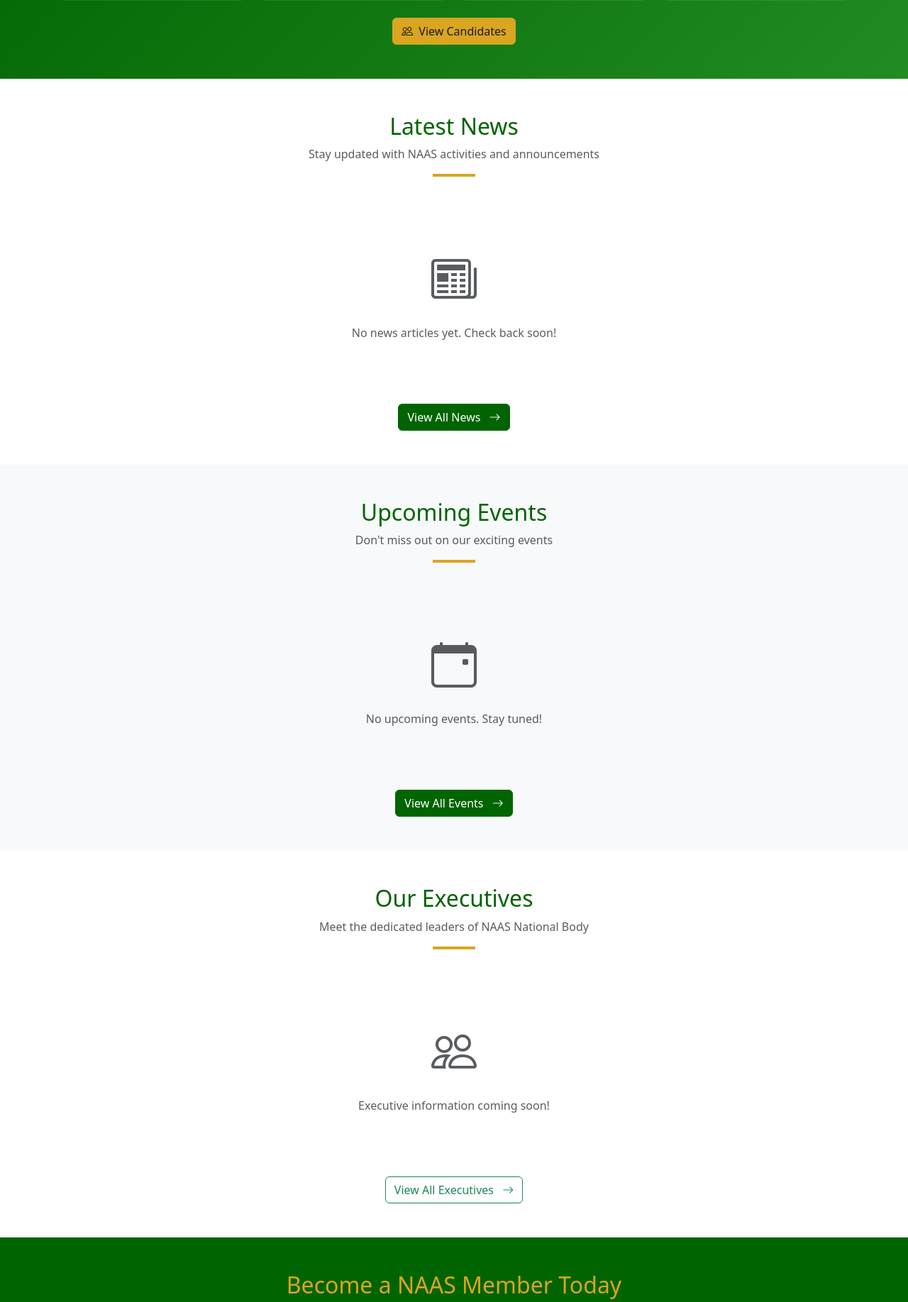
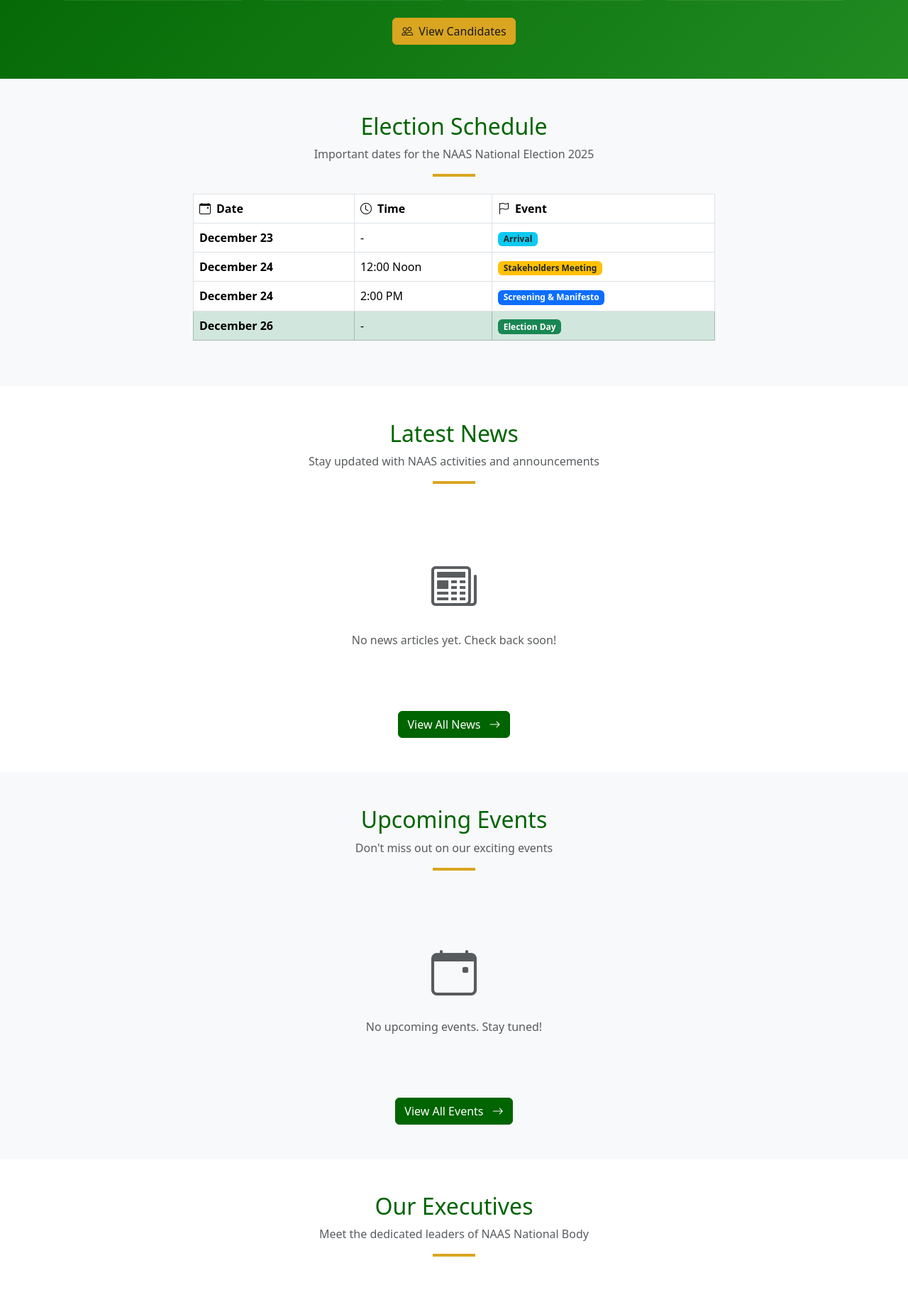
Before and after one commit to Haditech2/National, a Django app: page / in a window 1280 px wide. Shown: the part 894-2729 px from the top of the page at 71% size. Run offline with Django 4.2, Linux system fonts and the light colour scheme; data that the repository does not hold is empty; parts of the project's set-up code (start-up, migrations or seed data) failed here and were passed over.

Commit message:
Add election schedule to landing page

```diff
--- a/templates/core/home.html
+++ b/templates/core/home.html
@@ -64,6 +64,53 @@
             <a href="{% url 'election:candidate_list' %}" class="btn btn-gold">
                 <i class="bi bi-people me-2"></i>View Candidates
             </a>
+        </div>
+    </div>
+</section>
+
+<!-- Election Schedule Section -->
+<section class="py-5 bg-light">
+    <div class="container">
+        <div class="section-header text-center mb-4">
+            <h2 class="text-dark-green">Election Schedule</h2>
+            <p class="text-muted">Important dates for the NAAS National Election {{ election_year }}</p>
+        </div>
+        <div class="row justify-content-center">
+            <div class="col-lg-8">
+                <div class="table-responsive">
+                    <table class="table table-bordered table-hover">
+                        <thead class="bg-dark-green text-white">
+                            <tr>
+                                <th><i class="bi bi-calendar-event me-2"></i>Date</th>
+                                <th><i class="bi bi-clock me-2"></i>Time</th>
+                                <th><i class="bi bi-flag me-2"></i>Event</th>
+                            </tr>
+                        </thead>
+                        <tbody>
+                            <tr>
+                                <td><strong>December 23</strong></td>
+                                <td>-</td>
+                                <td><span class="badge bg-info text-dark">Arrival</span></td>
+                            </tr>
+                            <tr>
+                                <td><strong>December 24</strong></td>
+                                <td>12:00 Noon</td>
+                                <td><span class="badge bg-warning text-dark">Stakeholders Meeting</span></td>
+                            </tr>
+                            <tr>
+                                <td><strong>December 24</strong></td>
+                                <td>2:00 PM</td>
+                                <td><span class="badge bg-primary">Screening & Manifesto</span></td>
+                            </tr>
+                            <tr class="table-success">
+                                <td><strong>December 26</strong></td>
+                                <td>-</td>
+                                <td><span class="badge bg-success">Election Day</span></td>
+                            </tr>
+                        </tbody>
+                    </table>
+                </div>
+            </div>
         </div>
     </div>
 </section>
```
